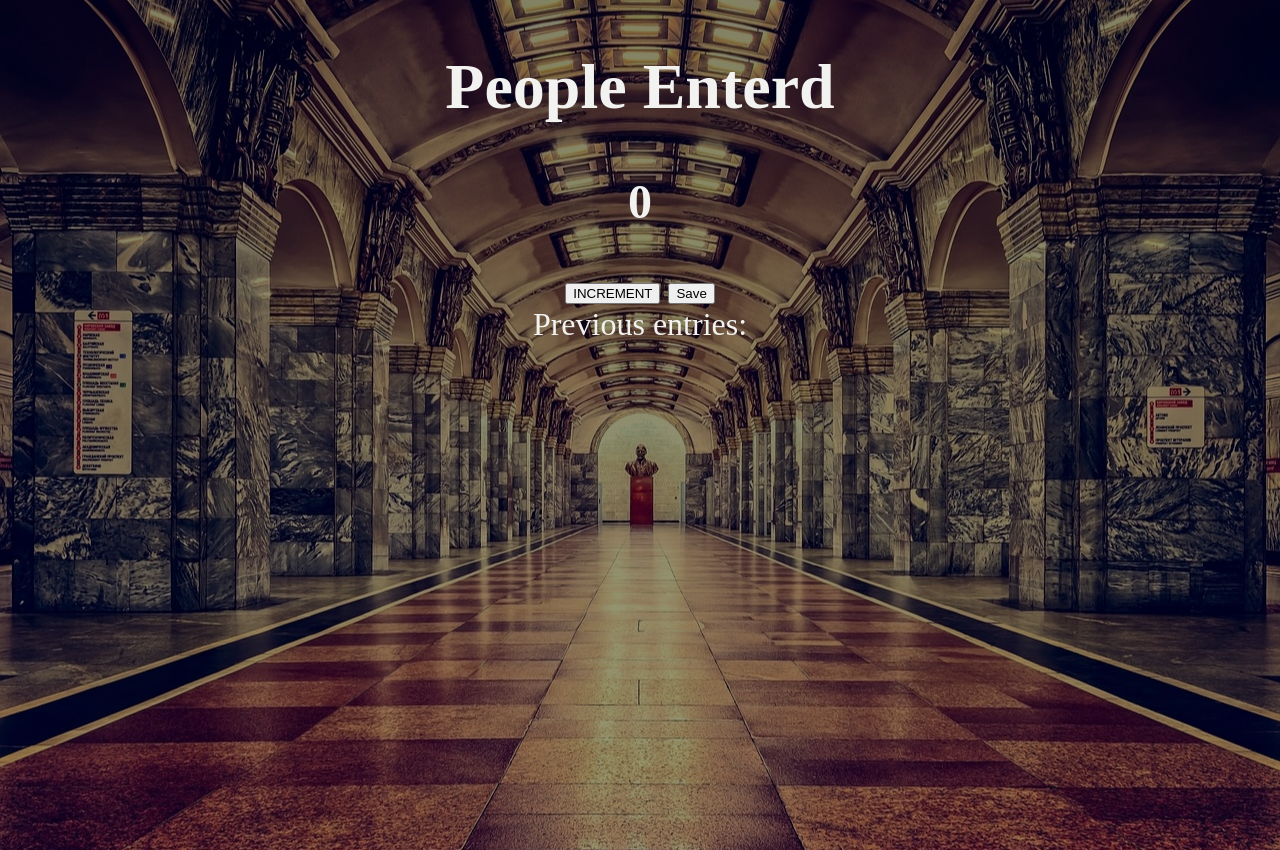
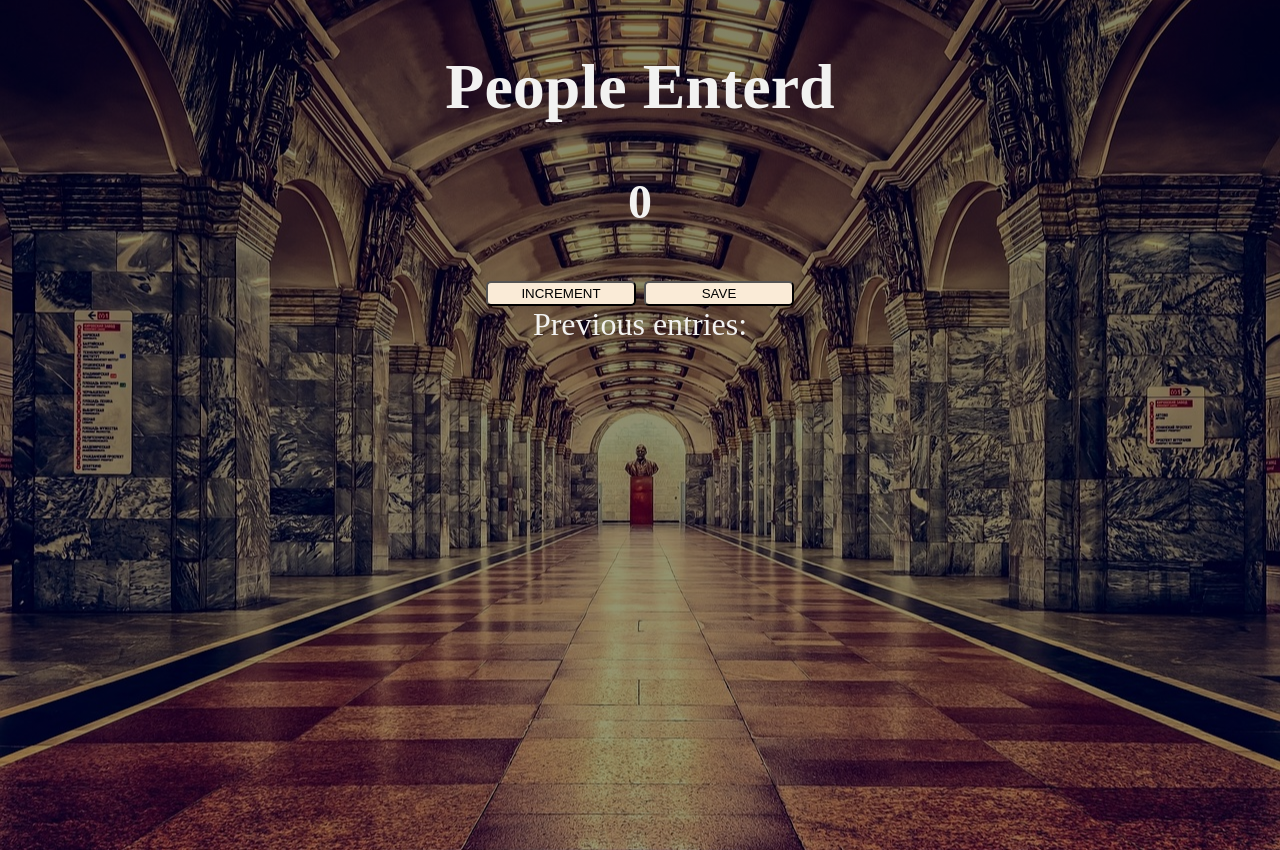
Before and after one commit to Abualtaher/people-counter, a plain HTML site: page index.html in a window 1280 px wide. Drawn offline with Linux system fonts and the light colour scheme.

Commit message:
css buttons

```diff
--- a/index.html
+++ b/index.html
@@ -11,7 +11,7 @@
       <h1>People Enterd</h1>
       <h2 id="count-el">0</h2>
       <button id="increment-btn" onclick="increment()">INCREMENT</button>
-      <button id="save-btn" onclick="save()">Save</button>
+      <button id="save-btn" onclick="save()">SAVE</button>
       <p id="save-el">Previous entries:</p>
     </main>
     <script src="app.js"></script>
--- a/style.css
+++ b/style.css
@@ -29,3 +29,10 @@ h2 {
   margin-bottom: 40px;
   margin-top: 50px;
 }
+
+button {
+  width: 150px;
+  border-radius: 5px;
+  background-color: antiquewhite;
+  padding: 3px;
+}
```
